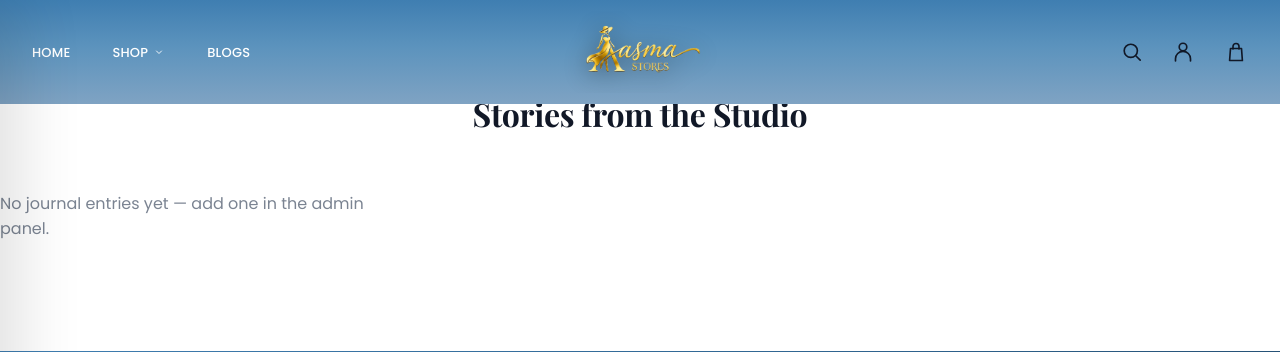
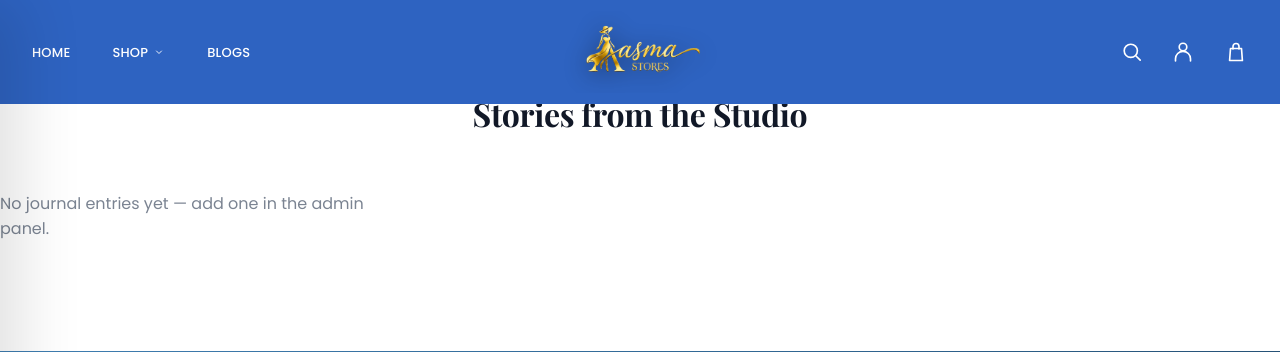
Before and after one commit to dipeshacharya11/asma-store, a Django app: page /blog/ in a window 1280 px wide. Shown: the top 352 px of the page. Run offline with Django 5.2, Linux system fonts and the light colour scheme; data that the repository does not hold is empty.

Commit message:
bluecolor

```diff
--- a/store/static/store/css/header.css
+++ b/store/static/store/css/header.css
@@ -12,12 +12,8 @@
 
   padding:0;
 
-  background:linear-gradient(
-        180deg,
-        #3F7EB1 0%,
-        #5C93BD 45%,
-        #7FA3C3 100%
-    );
+  background:#2e63c1;
+
   border:0;
   box-shadow:none;
 
@@ -27,12 +23,7 @@
 }
 
 .site-header.is-scrolled{
-  background:linear-gradient(
-        135deg,
-        #3F7EB1 0%,
-        #5C93BD 45%,
-        #7FA3C3 100%
-    );
+  background:#2e63c1;
   backdrop-filter:blur(16px);
   -webkit-backdrop-filter:blur(16px);
 
@@ -225,6 +216,7 @@
   justify-content:flex-end;
 
   gap:26px;
+  color: white;
 }
 
 .icon-btn{
@@ -262,7 +254,7 @@
   height:24px;
 
   fill:none;
-  stroke:currentColor;
+  stroke:white;
 
   stroke-width:1.65;
   stroke-linecap:round;
```
